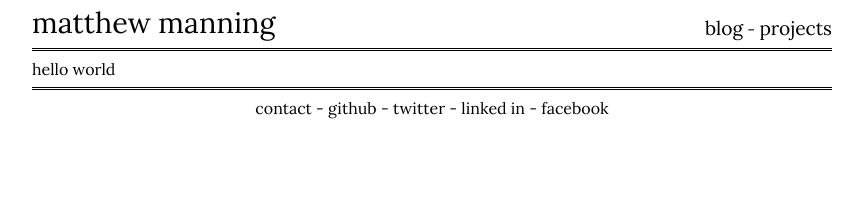
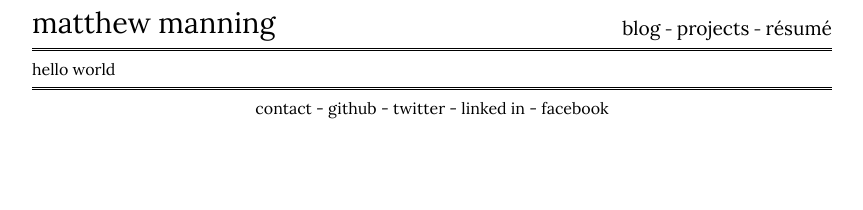
Before and after one commit to mattmanning/mattmanning.github.com, a Jekyll site: the page built from index.html, in a window 1280 px wide. Shown: the top 210 px of the page, without its empty margins (208-1071 px from the left). Built offline with Jekyll 4.4.1, drawn with Linux system fonts in a browser that asks for light colours.

Commit message:
Make all the links real.

```diff
--- a/_layouts/default.html
+++ b/_layouts/default.html
@@ -8,18 +8,20 @@
 </head>
 <body>
   <header>
-    <h1><a href='#'>matthew manning</a></h1>
+    <h1><a href='/index.html'>matthew manning</a></h1>
     <nav>
-        <a href='#'>blog</a>
-        -
-        <a href='#'>projects</a>
+      <a href='/index.html'>blog</a>
+      -
+      <a href='/projects.html'>projects</a>
+      -
+      <a href='/resume.html'>résumé</a>
     </nav>
   </header>
   <div id='content'>
     {{ content }}
   </div>
   <footer>
-    <a href='#'>contact</a>
+    <a href='/contact.html'>contact</a>
     -
     <a href='https://github.com/mattmanning'>github</a>
     -
```
